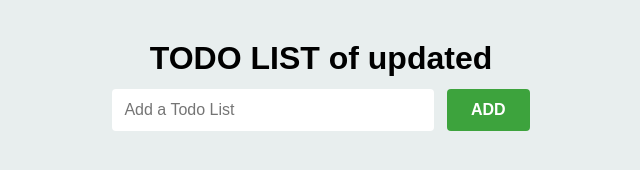
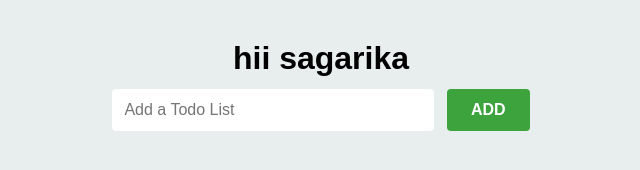
Before and after one commit to Sagarika1119/TODO-LIST, a plain HTML site: page Todo-List/index.html in a window 1280 px wide. Shown: the whole page, without its empty margins (319-959 px from the left). Drawn offline with Linux system fonts and the light colour scheme.

Commit message:
updated message

```diff
--- a/Todo-List/index.html
+++ b/Todo-List/index.html
@@ -11,7 +11,7 @@
 <body>
     <div class="container">
         <div class="input-container">
-            <h1>TODO LIST of updated</h1>
+            <h1>hii sagarika</h1>
             <input type="text" placeholder="Add a Todo List" id="inputBox">
             <input type="button" value="ADD" id="addbtn">
 
```
